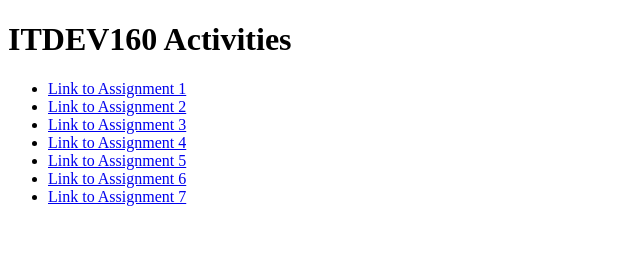
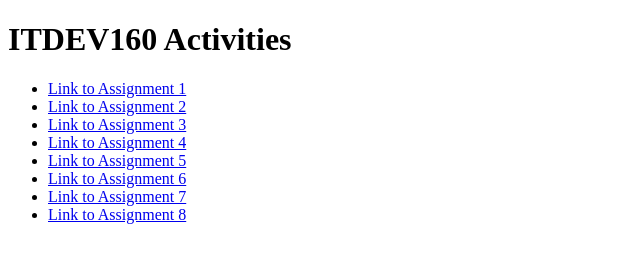
Before and after one commit to itdev160-sp2020/Sam-Montag, a plain HTML site: page index.html in a window 1280 px wide. Shown: the whole page, without its empty margins (0-640 px from the left). Drawn offline with Linux system fonts and the light colour scheme.

Commit message:
Update index.html

```diff
--- a/index.html
+++ b/index.html
@@ -15,6 +15,7 @@
             <li><a href="Assignment5/index.html">Link to Assignment 5</a></li>
             <li><a href="Assignment6/index.html">Link to Assignment 6</a></li>
             <li><a href="Assignment7/index.html">Link to Assignment 7</a></li>
+            <li><a href="Assignment8/index.html">Link to Assignment 8</a></li>
         </ul>
     </body>
 </html>
```
